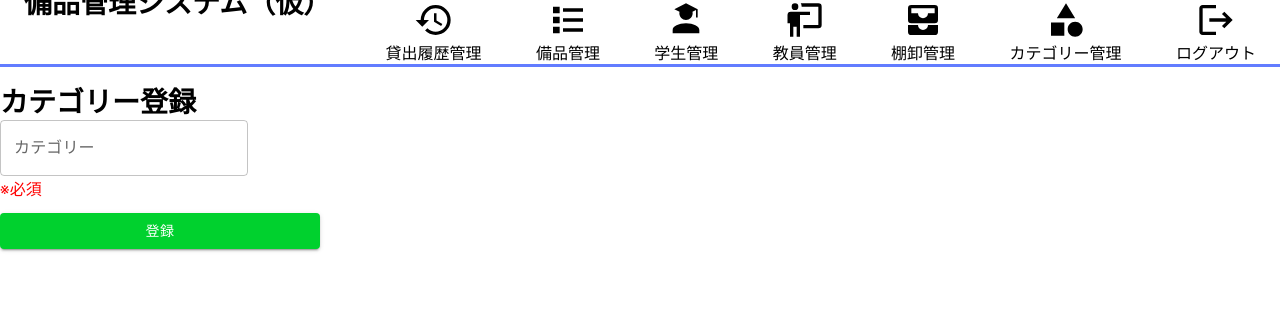
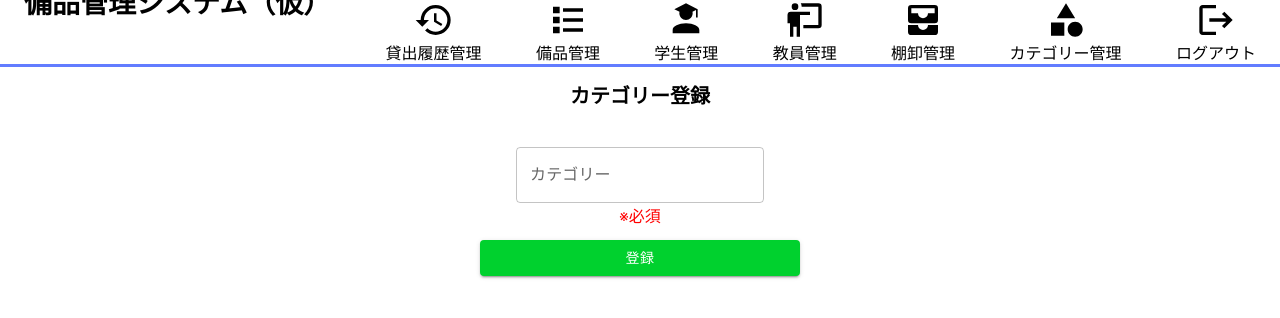
Before and after one commit to takumiTakahata/equipment_management_system, a React (Create React App) app in the folder app/: page /category_register in a window 1280 px wide. Shown: the top 318 px of the page. Built offline with nearby package versions, Linux system fonts and the light colour scheme.

Commit message:
id追記

```diff
--- a/app/src/components/category_register.tsx
+++ b/app/src/components/category_register.tsx
@@ -56,7 +56,7 @@ function CategoryRegister() {
   };
 
   return (
-    <div>
+    <div id="category_register">
       <Header />
       <h1 className="page_title">カテゴリー登録</h1>
       <form onSubmit={handleSubmit}>
```
